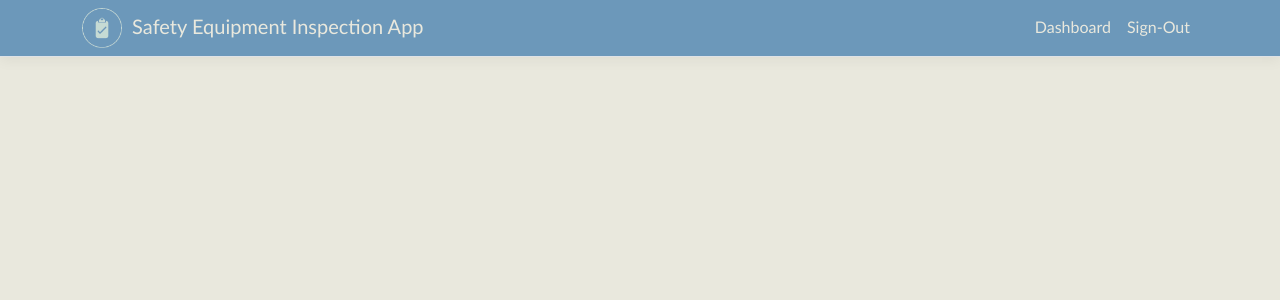
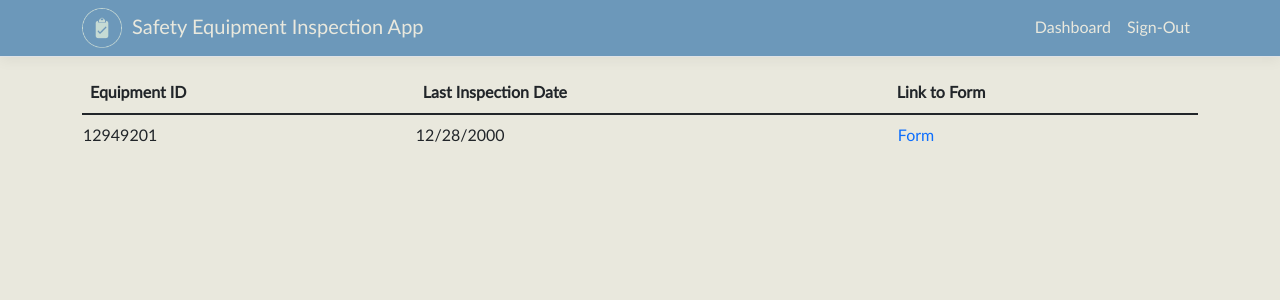
Before and after one commit to sierrataylor/safety-equipment-inspection-app, an Angular app in the folder SafetyEquipmentInspection/SafetyEquipmentInspectionApp/ClientApp/: page /to-do in a window 1280 px wide. Before the commit this address led to /. Shown: the top 300 px of the page. Built offline with nearby package versions, Linux system fonts and the light colour scheme.

Commit message:
This commit includes: a to-do angular component, an updated link in the dashboard, and an example of what the end result will look like when it is called from the database

```diff
--- a/SafetyEquipmentInspection/SafetyEquipmentInspectionApp/ClientApp/src/app/dashboard/dashboard.component.html
+++ b/SafetyEquipmentInspection/SafetyEquipmentInspectionApp/ClientApp/src/app/dashboard/dashboard.component.html
@@ -11,10 +11,10 @@
         <img id="scanner-img" src="assets/images/scanner.png" />
         Scanner
       </button>
-      <button type="button" id="to-do-button" class="btn bnt-outline-primary dashboard-button" [routerLink]="['/scanner']">
+      <button type="button" id="to-do-button" class="btn bnt-outline-primary dashboard-button" [routerLink]="['/to-do']">
         <img id="do-do-img" src="assets/images/to-do-list.png" />
         To-Do
-      </button> <!--wrong link, page needs added?-->
+      </button>
       <button type="button" id="past-inspections-button" class="btn bnt-outline-primary dashboard-button" [routerLink]="['/past-inspections']">
         <img id="past-form-img" src="assets/images/form.png" />
         Past Inspections
--- /dev/null
+++ b/SafetyEquipmentInspection/SafetyEquipmentInspectionApp/ClientApp/src/app/to-do/to-do.component.css
@@ -0,0 +1,2 @@
+body {
+}
--- /dev/null
+++ b/SafetyEquipmentInspection/SafetyEquipmentInspectionApp/ClientApp/src/app/to-do/to-do.component.html
@@ -0,0 +1,17 @@
+<div>
+    <table class="table table-striped">
+        <thead>
+            <tr>
+                <th>Equipment ID</th>
+                <th>Last Inspection Date</th>
+                <th> Link to Form</th>
+            </tr>
+        </thead>
+        <!--this is an example-->
+        <tr>
+            <td> 12949201</td>
+            <td> 12/28/2000</td>
+          <td> <a class="nav-link" [routerLink]="['/inspection-form']">Form</a> </td>
+        </tr>
+    </table>
+</div>
--- /dev/null
+++ b/SafetyEquipmentInspection/SafetyEquipmentInspectionApp/ClientApp/src/app/to-do/to-do.component.ts
@@ -0,0 +1,15 @@
+import { Component, OnInit } from '@angular/core';
+
+@Component({
+  selector: 'app-scanner',
+  templateUrl: './to-do.component.html',
+  styleUrls: ['./to-do.component.css']
+})
+export class ToDoComponent implements OnInit {
+
+  constructor() { }
+
+  ngOnInit(): void {
+  }
+
+}
```
Also changed, not shown: SafetyEquipmentInspection/SafetyEquipmentInspectionApp/ClientApp/src/app/app.module.ts (+5 -4 lines), 2 other files (tests, documents, lock files or other folders).
